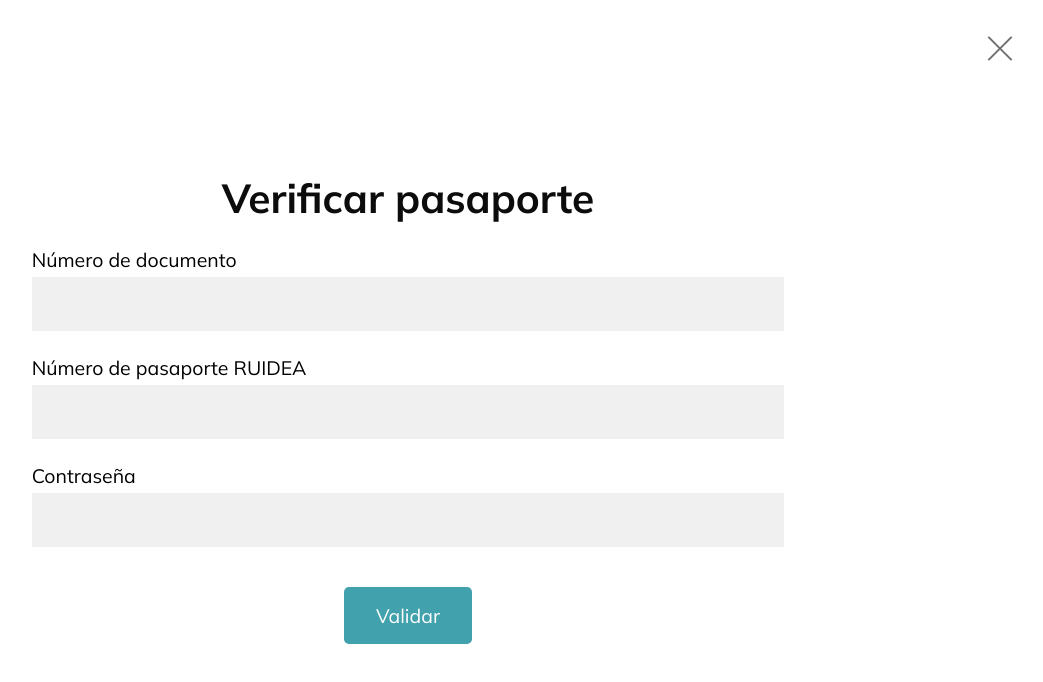
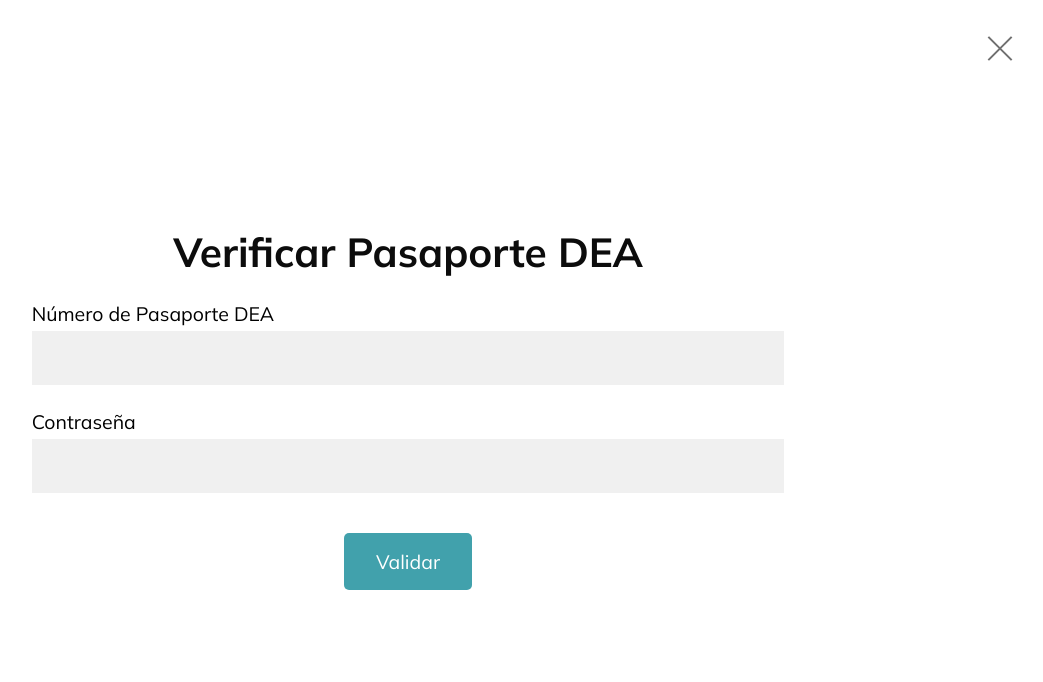
Before and after one commit to LectO-App/ruidea-frontend, a React (Create React App) app: page /verificar/numero in a window 1280 px wide. Shown: the top 682 px of the page, without its empty margins (232-1275 px from the left). Built offline with nearby package versions, Linux system fonts and the light colour scheme.

Commit message:
:bug: fixes

```diff
--- a/package.json
+++ b/package.json
@@ -29,7 +29,7 @@
 	},
 	"scripts": {
 		"start": "react-scripts start",
-    "build": "CI= react-scripts build",
+		"build": "react-scripts build",
 		"test": "react-scripts test",
 		"eject": "react-scripts eject"
 	},
--- a/src/components/CheckPassport.js
+++ b/src/components/CheckPassport.js
@@ -10,25 +10,33 @@ const CheckPassport = props => {
 	const { register, handleSubmit, errors } = useForm();
 	const [loading, setLoading] = useState(false);
 
-	const [passportNumber, setPassportNumber] = useState('');
-	const [documentNumber, setDocumentNumber] = useState('');
-
 	const handleSuccess = async data => {
 		setLoading(true);
 		try {
 			const res = await axiosInstance.post(`/usuario/verificarCheckPassword`, data);
-			if (res.data.correcto) {
-				props.history.push('/verificar/' + documentNumber + '/' + passportNumber);
+			props.history.push('/verificar/' + res.data.documento + '/' + data.pasaporte);
+		} catch (err) {
+			if (err.response.data.existe === false) {
+				Swal.fire({
+					icon: 'error',
+					title: 'Usuario no encontrado',
+					text: 'Revise que haya ingresado correctamente el número de Pasaporte DEA y pruebe nuevamente.',
+				});
+			} else if (err.response.data.correcto === false) {
+				Swal.fire({
+					icon: 'error',
+					title: 'Contraseña incorrecta',
+					text: 'Revise que haya ingresado correctamente la contraseña y pruebe nuevamente.',
+				});
 			} else {
-				throw new Error();
+				Swal.fire({
+					icon: 'error',
+					title: 'Lo sentimos',
+					text: 'Ha ocurrido un error, por favor intente nuevamente.',
+				});
 			}
-		} catch (err) {
-			Swal.fire({
-				icon: 'error',
-				title: 'Contraseña incorrecta',
-				text: 'Revise que haya ingresado correctamente la contraseña y pruebe nuevamente.',
-			});
 		}
+
 		setLoading(false);
 	};
 
@@ -42,35 +50,23 @@ const CheckPassport = props => {
 				<Helmet>
 					<meta charSet='utf-8' />
 					<title>
-						Verificar pasaporte | RUIDEA - Registro Único Iberoamericano de Personas con Dificultades Específicas del
-						Aprendizaje
+						Verificar Pasaporte DEA | RUIDEA - Registro Único Iberoamericano de Personas con Dificultades Específicas
+						del Aprendizaje
 					</title>
 				</Helmet>
 			</Helmet>
 			<Link className='cross' to='/'></Link>
 			<form className='login-form' onSubmit={handleSubmit(handleSuccess)}>
-				<h1 className='titulo-iniciar-sesion'>Verificar pasaporte</h1>
+				<h1 className='titulo-iniciar-sesion'>Verificar Pasaporte DEA</h1>
 				<div className='form-group'>
-					<label htmlFor='email'>Número de documento</label>
+					<label htmlFor='email'>Número de Pasaporte DEA</label>
 					<input
 						type='text'
-						name='document'
-						id='document'
-						onChange={e => setDocumentNumber(e.target.value)}
-						ref={register({ required: 'Por favor, ingrese un documento válido' })}
+						name='pasaporte'
+						id='pasaporte'
+						ref={register({ required: 'Por favor, ingrese un número de Pasaporte DEA válido' })}
 					/>
-					{errors.document && <span className='error-message'>{errors.document.message}</span>}
-				</div>
-				<div className='form-group'>
-					<label htmlFor='email'>Número de pasaporte RUIDEA</label>
-					<input
-						type='text'
-						name='passport'
-						id='passport'
-						onChange={e => setPassportNumber(e.target.value)}
-						ref={register({ required: 'Por favor, ingrese un pasaporte RUIDEA válido' })}
-					/>
-					{errors.passport && <span className='error-message'>{errors.passport.message}</span>}
+					{errors.pasaporte && <span className='error-message'>{errors.pasaporte.message}</span>}
 				</div>
 				<div className='form-group'>
 					<label htmlFor='password'>Contraseña</label>
--- a/src/components/Dashboard.js
+++ b/src/components/Dashboard.js
@@ -46,7 +46,7 @@ const Dashboard = props => {
 
 	const downloadFile = async type => {
 		setLoading(true);
-		await getFileFromServer(type, data.id);
+		await getFileFromServer(type, data._id);
 		setLoading(false);
 	};
 
--- a/src/components/admin/AdminSolicitudes.js
+++ b/src/components/admin/AdminSolicitudes.js
@@ -13,6 +13,7 @@ const AdminSolicitudes = props => {
 		{ value: 'pendiente', label: 'Pendientes' },
 		{ value: 'aceptado', label: 'Aceptados' },
 		{ value: 'rechazado', label: 'Rechazados' },
+		{ value: 'revision', label: 'En revisión' },
 		{ value: '', label: 'Todos' },
 	];
 	const defaultOption = optionsDropdown[0];
@@ -138,6 +139,12 @@ const AdminSolicitudes = props => {
 						Ver solicitud rechazada
 					</p>
 				);
+			case 'revision':
+				return (
+					<p className='text-info-solicitud' onClick={() => props.history.push(`/admin/solicitudes/${item._id}`)}>
+						Ver solicitud en revisión
+					</p>
+				);
 		}
 	};
 
@@ -220,6 +227,7 @@ const AdminSolicitudes = props => {
 										<span className='numero-documento'>
 											{item.estado === 'aceptado' ? item.numeroPasaporte : item.numeroDocumento}
 										</span>
+										<p className='fecha-creacion'>Creación: {new Date(item.fechaCreacion).toLocaleDateString()}</p>
 									</h4>
 									{renderBtnEstado(item)}
 								</div>
--- a/src/css/admin.scss
+++ b/src/css/admin.scss
@@ -33,6 +33,11 @@
 			}
 			.numero-documento {
 				margin-left: 0.4em;
+				color: #707070;
+			}
+			.fecha-creacion {
+				margin-top: 0.4rem;
+				font-size: $fsSmall;
 				color: #707070;
 			}
 
```
Lines whose indentation alone changed are shown as unchanged.
